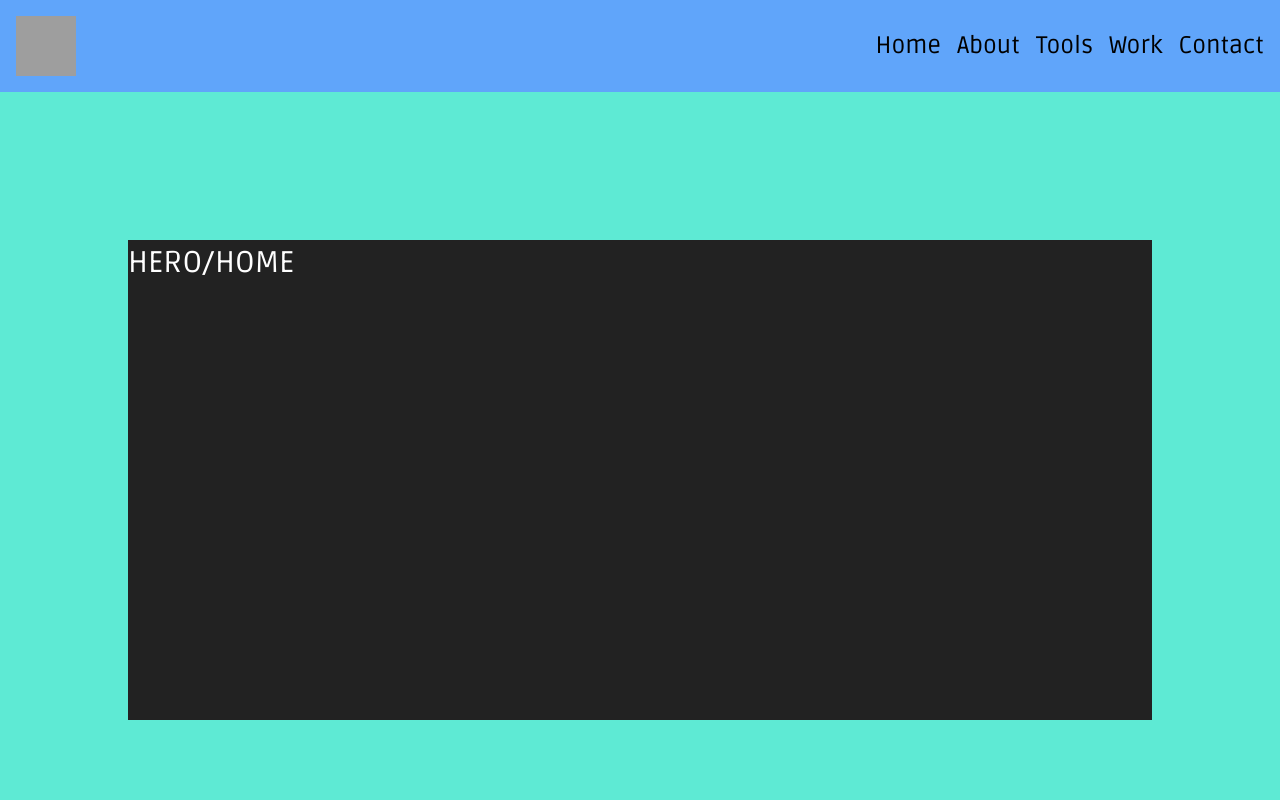
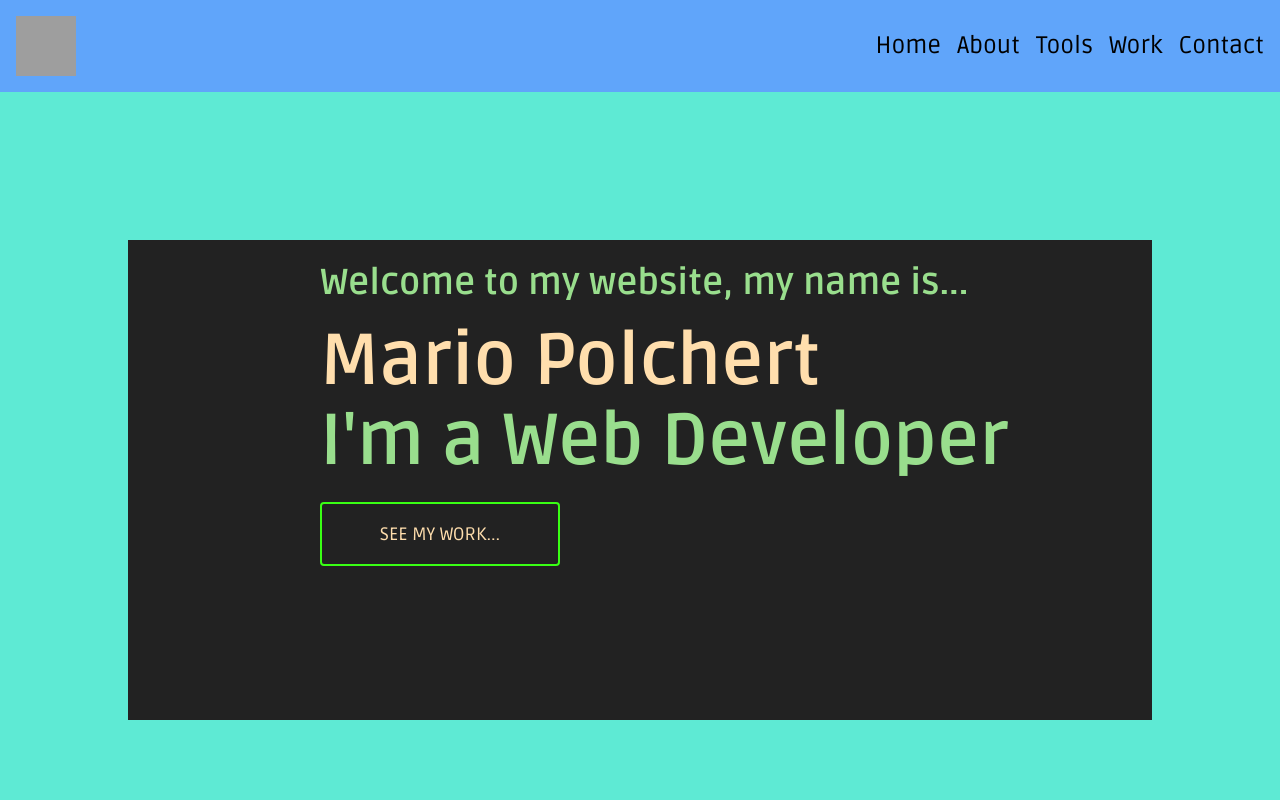
Before and after one commit to EppurSiMuove/eppursimuove.github.io, a React (Vite) app: page / in a window 1280 px wide. Shown: the top 800 px of the page. Built offline with nearby package versions, Linux system fonts and the light colour scheme; grey boxes are pictures that could not be loaded.

Commit message:
first commit, some small changes

```diff
--- a/src/components/Hero.jsx
+++ b/src/components/Hero.jsx
@@ -2,8 +2,24 @@ const Hero = () => {
     return (
         <section id="home" className="bg-green-300 h-screen w-screen ">
             <div className="container h-full w-full flex flex-col items-center justify-center bg-teal-300">
-                <div className="content">
-                    <h1 className="text-white text-3xl">HERO/HOME</h1>
+                <div className="content pl-48">
+                    <h2 className="text-center md:text-left text-3xl  md:text-3xl lg:text-4xl text-paleGreen hover:text-accent duration-1000 py-4 cursor-pointer font-bold">
+                        Welcome to my website, my name is...
+                    </h2>
+                    <h1 className="text-center md:text-left h-12 text-3xl  md:text-7xl lg:text-7xl md:h-20 font-bold text-lightText cursor-pointer hover:text-accent duration-1000">
+                        Mario Polchert
+                    </h1>
+                    <h2 className="text-center md:text-left  text-3xl md:text-7xl lg:text-7xl font-bold text-paleGreen hover:text-accent duration-1000 cursor-pointer">
+                        I'm a Web Developer
+                    </h2>
+                    <div className="pt-4 sm:flex flex-row space-x-4 mx-auto md:mx-0 justify-center md:justify-start">
+                        <button
+                            className="group flex flex-row items-center justify-around md:w-60 h-16 lg:text-lg text-lightText border-2 border-accent rounded px-6 py-3 my-2 hover:text-paleGreen hover:border-accent group-hover:duration-1000"
+                            href="#work"
+                        >
+                            <span>SEE MY WORK...</span>
+                        </button>
+                    </div>
                 </div>
             </div>
         </section>
```
